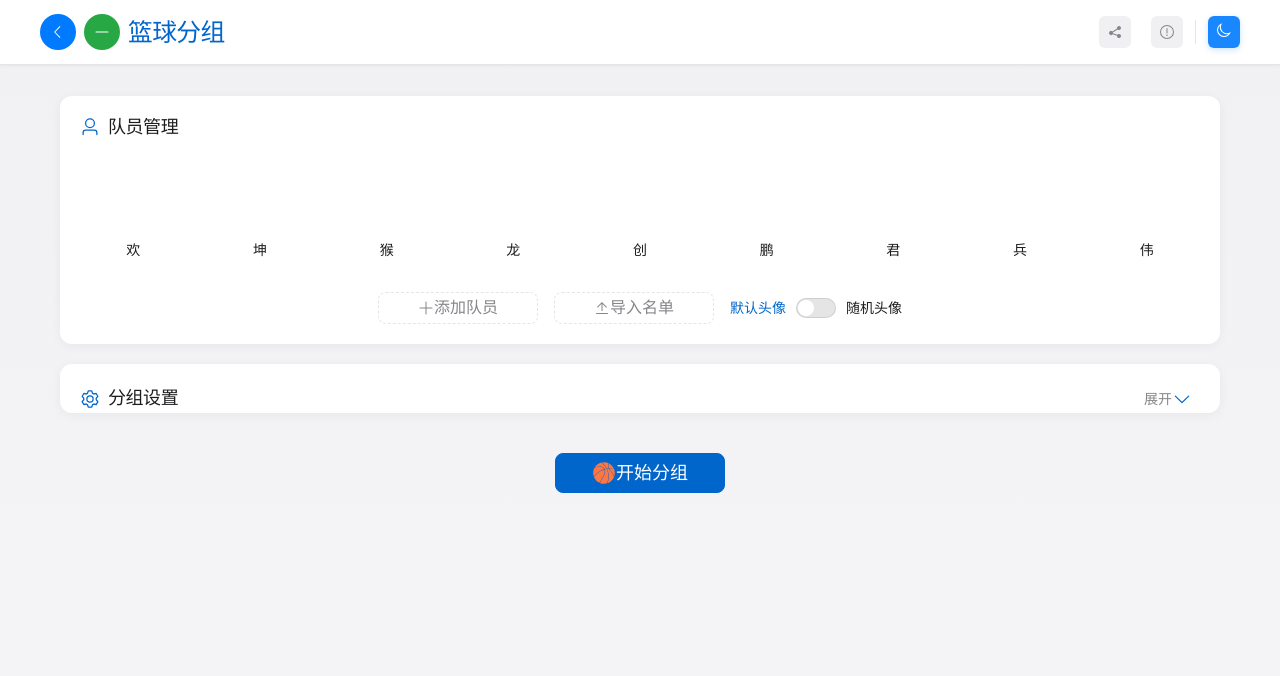
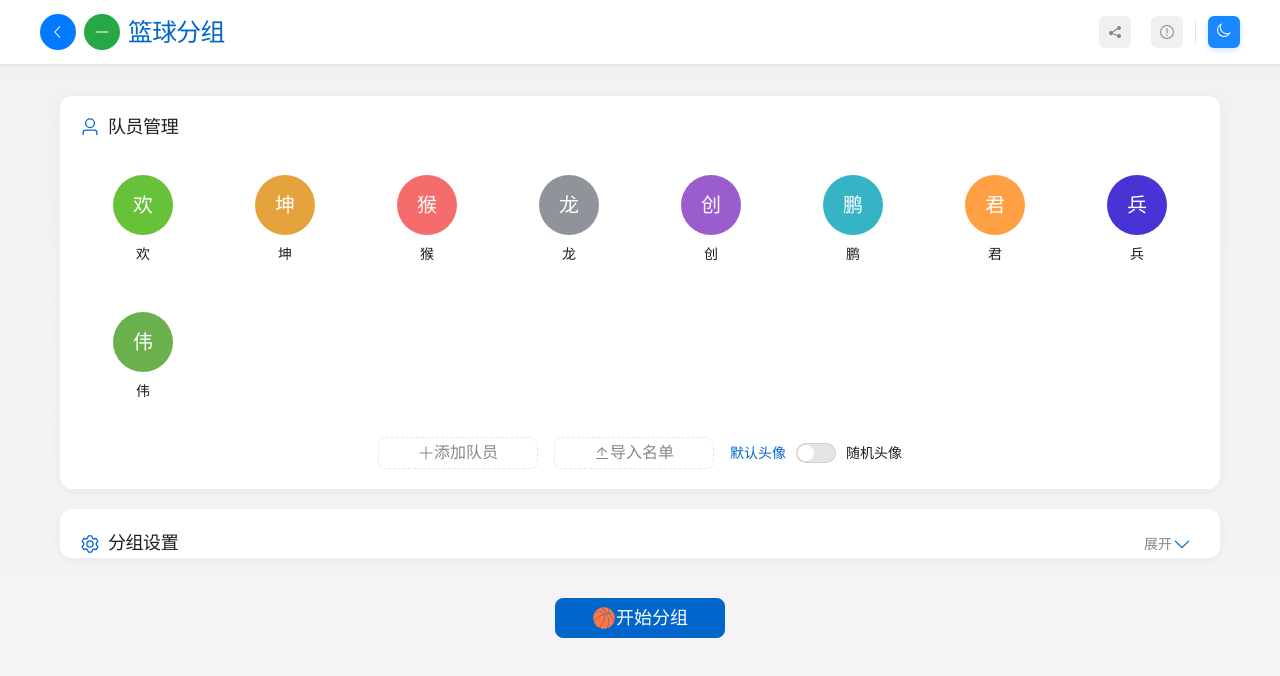
Before and after one commit to HUHAGE/coder-toolbox, a Vue app: page /#/tools/basketball-group in a window 1280 px wide. Shown: the top 676 px of the page. Built offline with nearby package versions, Linux system fonts and the light colour scheme.

Commit message:
UI优化

```diff
--- a/src/components/tools/BasketballGroupTool.vue
+++ b/src/components/tools/BasketballGroupTool.vue
@@ -16,7 +16,10 @@
             <!-- 显示模式 -->
             <div class="avatar-display" @click="startEditing(player.id)">
               <div class="avatar-info">
-                <div class="avatar-circle" :style="{ backgroundImage: getPlayerAvatar(player.id) ? `url(${getPlayerAvatar(player.id)})` : 'none' }">
+                <div class="avatar-circle" :style="{
+                  backgroundImage: getPlayerAvatar(player.id) ? `url(${getPlayerAvatar(player.id)})` : 'none',
+                  backgroundColor: !getPlayerAvatar(player.id) ? getAvatarColor(player.id) : undefined
+                }">
                   <template v-if="!getPlayerAvatar(player.id)">{{ player.name.charAt(0) }}</template>
                 </div>
                 <span class="avatar-name">{{ player.name }}</span>
@@ -726,14 +729,18 @@ const clearHistory = () => {
 
 .players-grid {
   display: grid;
-  grid-template-columns: repeat(auto-fill, minmax(100px, 1fr));
-  gap: 20px;
+  grid-template-columns: repeat(auto-fill, minmax(120px, 1fr));
+  gap: 16px;
   margin-bottom: 20px;
+  justify-items: center;
 }
 
 .player-avatar {
   position: relative;
   text-align: center;
+  width: 100%;
+  display: flex;
+  justify-content: center;
 }
 
 .avatar-display {
@@ -741,10 +748,13 @@ const clearHistory = () => {
   display: flex;
   flex-direction: column;
   align-items: center;
-  padding: 12px;
+  justify-content: center;
+  padding: 16px;
   border-radius: 8px;
   cursor: pointer;
   transition: all 0.3s ease;
+  width: 100%;
+  max-width: 120px;
 }
 
 .avatar-info {
```
